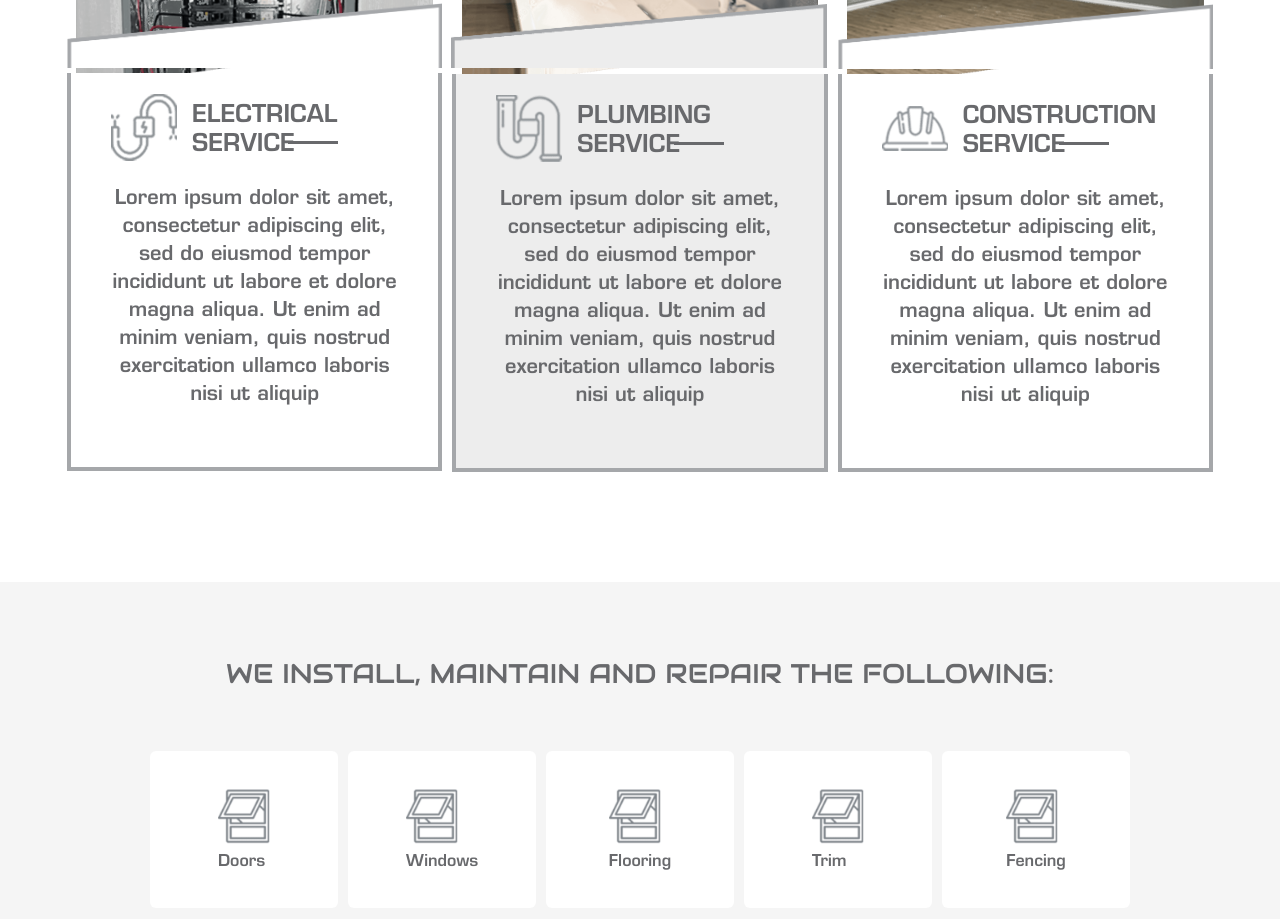
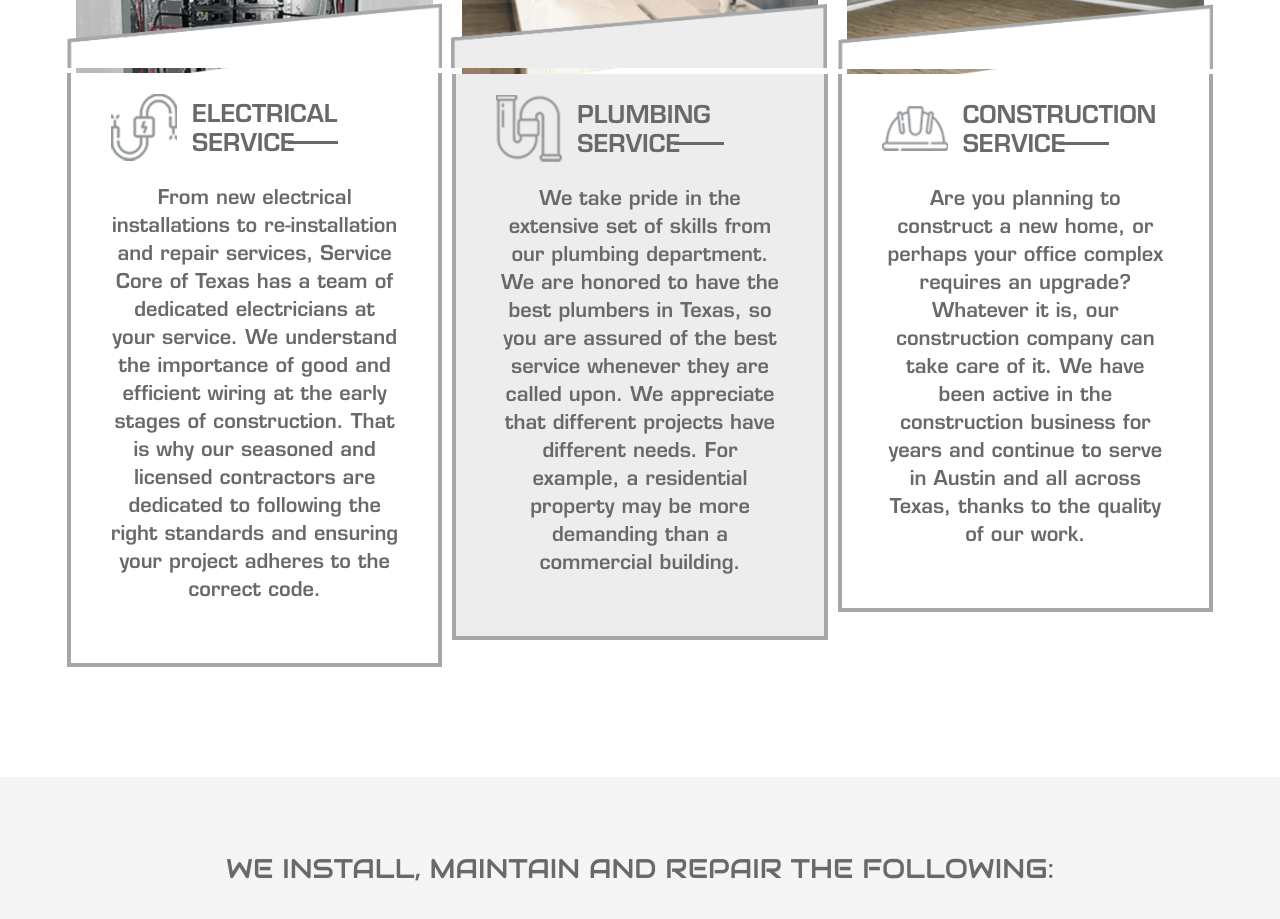
Before and after one commit to ritik-kansal/upwork_single, a plain HTML site: page index.html in a window 1280 px wide. Shown: the part 3050-3969 px from the top of the page. Drawn offline with nearby package versions, Linux system fonts and the light colour scheme; a web font is replaced by a local one.

Commit message:
content updated

```diff
--- a/index.html
+++ b/index.html
@@ -163,7 +163,7 @@
                             <span>ELECTRICAL SERVICE</span>
                         </div>
                         <div class="serviceDetails">
-                            Lorem ipsum dolor sit amet, consectetur adipiscing elit, sed do eiusmod tempor incididunt ut labore et dolore magna aliqua. Ut enim ad minim veniam, quis nostrud exercitation ullamco laboris nisi ut aliquip
+                            From new electrical installations to re-installation and repair services, Service Core of Texas has a team of dedicated electricians at your service. We understand the importance of good and efficient wiring at the early stages of construction. That is why our seasoned and licensed contractors are dedicated to following the right standards and ensuring your project adheres to the correct code.
                         </div>
                     </div>
                 </div>
@@ -180,7 +180,7 @@
                             <span>PLUMBING SERVICE</span>
                         </div>
                         <div class="serviceDetails">
-                            Lorem ipsum dolor sit amet, consectetur adipiscing elit, sed do eiusmod tempor incididunt ut labore et dolore magna aliqua. Ut enim ad minim veniam, quis nostrud exercitation ullamco laboris nisi ut aliquip
+                            We take pride in the extensive set of skills from our plumbing department. We are honored to have the best plumbers in Texas, so you are assured of the best service whenever they are called upon. We appreciate that different projects have different needs. For example, a residential property may be more demanding than a commercial building.
                         </div>
                     </div>
                 </div>
@@ -196,7 +196,7 @@
                             <span>CONSTRUCTIOn SERVICE</span>
                         </div>
                         <div class="serviceDetails">
-                            Lorem ipsum dolor sit amet, consectetur adipiscing elit, sed do eiusmod tempor incididunt ut labore et dolore magna aliqua. Ut enim ad minim veniam, quis nostrud exercitation ullamco laboris nisi ut aliquip
+                            Are you planning to construct a new home, or perhaps your office complex requires an upgrade? Whatever it is, our construction company can take care of it. We have been active in the construction business for years and continue to serve in Austin and all across Texas, thanks to the quality of our work.
                         </div>
                     </div>
                 </div>
```
